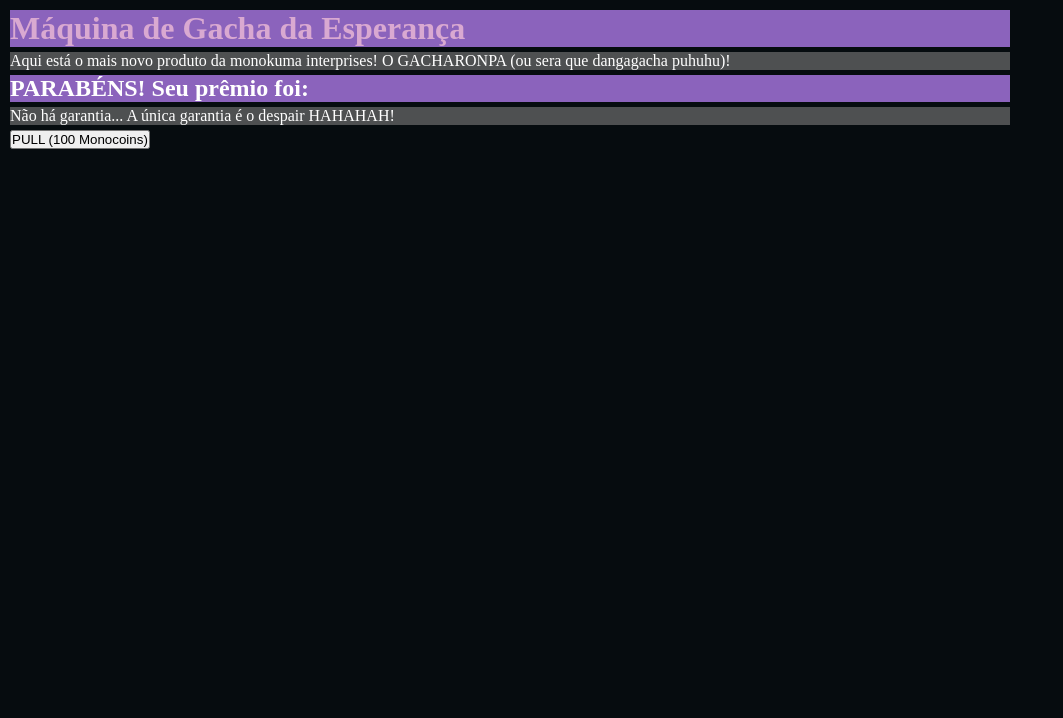
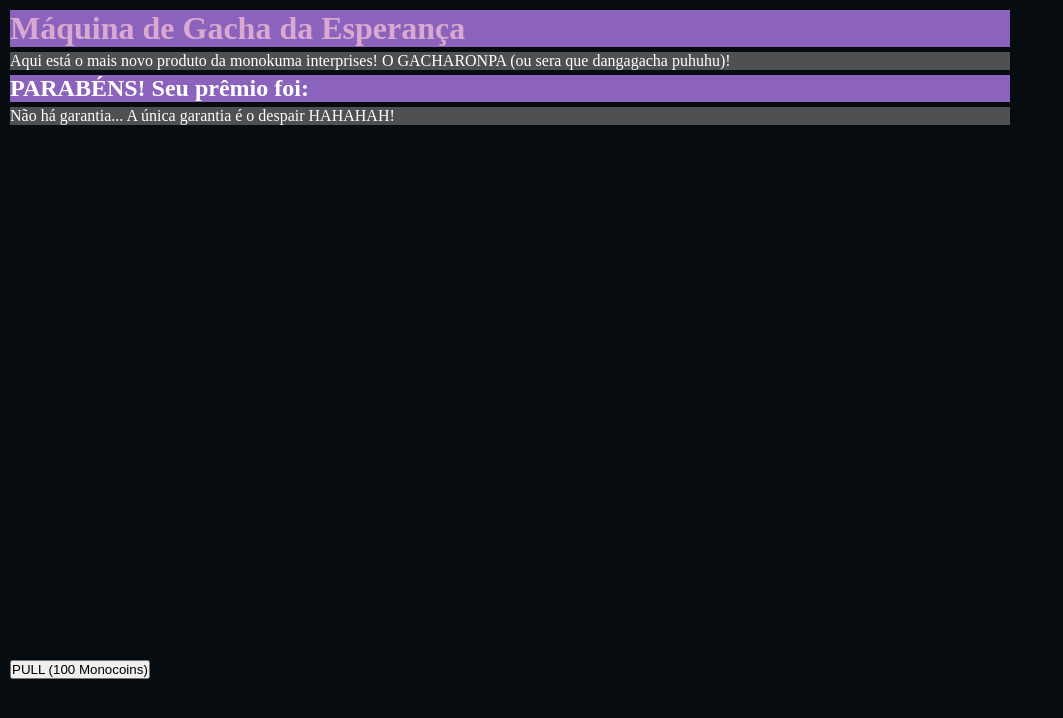
Before and after one commit to lucasbarbosa-bap/Gacharonpa, a React (Vite) app: page / in a window 1280 px wide. Shown: the top 718 px of the page, without its empty margins (0-1063 px from the left). Built offline with nearby package versions, Linux system fonts and the light colour scheme.

Commit message:
Brilho de Tier adicionado

```diff
--- a/src/App.css
+++ b/src/App.css
@@ -133,6 +133,16 @@
 
 /* ============== ANIMAÇÕES =============== */
 
+/* Brilhos*/
+
+figure.tier-S{
+    --cor-aura: yellow;
+}
+
+figure.tier-A{
+    --cor-aura: var(--dr2-fundo-escuro);
+}
+
 /* Animações do monokuma*/
 
 @keyframes pulsar {
@@ -154,6 +164,10 @@
     animation: pulsar 1s ease-in-out, girar 1s ease-in-out 1s forwards;
 }
 
+figure.monokuma img {
+  filter: drop-shadow(0px 0px 25px var(--cor-aura));
+}
+
 /* Card Aparecendo*/
 
 @keyframes popIn {
@@ -167,12 +181,48 @@
 
 /* Brilho reluzindo no card */
 
+@keyframes brilho-corte {
+    0%{left: -100%;}
+    100%{left: 100%;}
+}
+
 div.Report_card{
     position: relative;
 }
 
 div.Report_card::after{
     position: absolute;
+    content: "";
+
+    top: 0;
+    left: -100%;
+
+    width: 50%;
+    height: 100%;
+
+    background: linear-gradient(to right, transparent, rgba(255,255,255, 0.6), transparent);
+
+    transform: skewX(-20deg);
+
+    animation: brilho-corte 0.5s ease-in-out 0.5s;
 }
 
+
+/* ======= Temporarias apenas para testes ======= */
+
 img{max-width: 200px;}
+
+section{
+
+    display: flex;
+    flex-direction: column;
+}
+
+figure.Card {
+    min-height: 553px;
+    width: 100%;
+}
+
+figcaption{
+    align-self: baseline;
+}
--- a/src/App.jsx
+++ b/src/App.jsx
@@ -27,8 +27,8 @@
 
       <section>
       <h2>PARABÉNS! Seu prêmio foi: </h2>
-      <figure>
-        {rodandoGacha && (<figure className="monokuma"><img src="/img/ui/monokuma-dance.gif" alt="Sorteando puhuhu..." /></figure>)}
+      <figure className="Card">
+        {rodandoGacha && (<figure className={`monokuma tier-${personagemSorteado.tier}`}><img src="/img/ui/monokuma-dance.gif" alt="Sorteando puhuhu..." /></figure>)}
         {!rodandoGacha && personagemSorteado && <ReportCard dados={personagemSorteado}/>}
         <figcaption>
           <p>Não há garantia... A única garantia é o despair HAHAHAH!</p>
```
